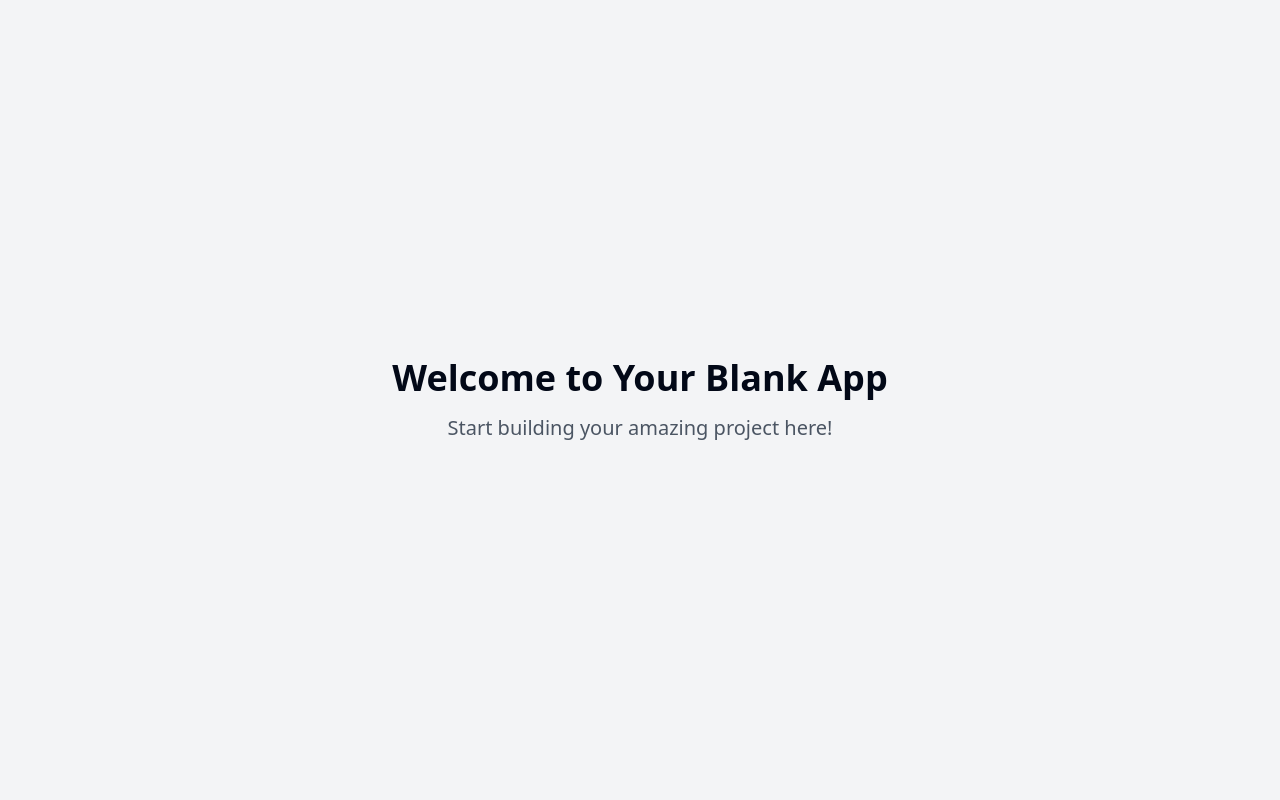
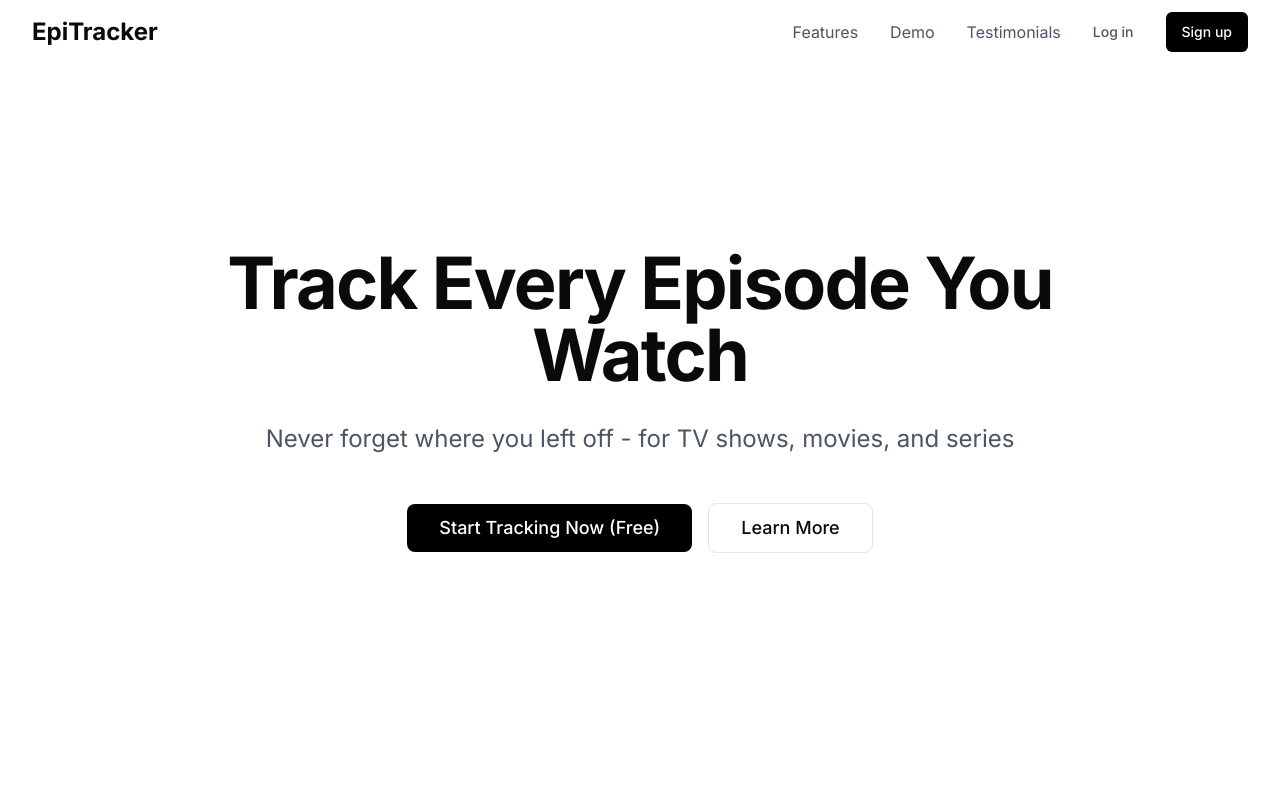
Before and after one commit to aymaneids/design-display-duplicate-02, a React (Vite) app: page / in a window 1280 px wide. Shown: the top 800 px of the page. Built offline with nearby package versions, Linux system fonts and the light colour scheme.

Commit message:
Build website as per design
Implemented the layout and components to match the design provided in the reference photo. Adjustments made to styles and structure to ensure fidelity to the original design.
[skip gpt_engineer]

```diff
--- a/index.html
+++ b/index.html
@@ -3,10 +3,11 @@
   <head>
     <meta charset="UTF-8" />
     <meta name="viewport" content="width=device-width, initial-scale=1.0" />
-    <title>design-display-duplicate</title>
-    <meta name="description" content="Lovable Generated Project" />
-    <meta name="author" content="Lovable" />
+    <title>EpiTracker - Track Your Shows</title>
+    <meta name="description" content="Track every episode you watch - for TV shows, movies, and series" />
+    <meta name="author" content="EpiTracker" />
     <meta property="og:image" content="/og-image.png" />
+    <link rel="stylesheet" href="https://fonts.googleapis.com/css2?family=Inter:wght@400;500;600;700&display=swap">
   </head>
 
   <body>
--- /dev/null
+++ b/src/components/Features.tsx
@@ -0,0 +1,14 @@
+export const Features = () => {
+  return (
+    <section className="py-24 bg-gray-50" id="features">
+      <div className="max-w-7xl mx-auto px-4 sm:px-6 lg:px-8">
+        <div className="text-center">
+          <h2 className="text-4xl sm:text-5xl font-bold mb-6">Features You'll Love</h2>
+          <p className="text-xl text-gray-600 mb-16 max-w-3xl mx-auto">
+            EpiTracker comes packed with powerful features to enhance your TV show and movie watching experience.
+          </p>
+        </div>
+      </div>
+    </section>
+  );
+};
--- /dev/null
+++ b/src/components/Hero.tsx
@@ -0,0 +1,24 @@
+import { Button } from "@/components/ui/button";
+
+export const Hero = () => {
+  return (
+    <div className="relative min-h-screen flex items-center justify-center bg-white px-4">
+      <div className="text-center max-w-4xl mx-auto animate-fade-in">
+        <h1 className="text-4xl sm:text-6xl md:text-7xl font-bold tracking-tight mb-8">
+          Track Every Episode You Watch
+        </h1>
+        <p className="text-xl md:text-2xl text-gray-600 mb-12 animate-fade-in-slow">
+          Never forget where you left off - for TV shows, movies, and series
+        </p>
+        <div className="flex flex-col sm:flex-row items-center justify-center gap-4 animate-fade-in-slow">
+          <Button className="bg-black text-white hover:bg-gray-800 px-8 py-6 text-lg rounded-lg">
+            Start Tracking Now (Free)
+          </Button>
+          <Button variant="outline" className="px-8 py-6 text-lg rounded-lg">
+            Learn More
+          </Button>
+        </div>
+      </div>
+    </div>
+  );
+};
--- /dev/null
+++ b/src/components/Navbar.tsx
@@ -0,0 +1,54 @@
+import { useState, useEffect } from "react";
+import { Button } from "@/components/ui/button";
+
+export const Navbar = () => {
+  const [isScrolled, setIsScrolled] = useState(false);
+
+  useEffect(() => {
+    const handleScroll = () => {
+      setIsScrolled(window.scrollY > 20);
+    };
+
+    window.addEventListener("scroll", handleScroll);
+    return () => window.removeEventListener("scroll", handleScroll);
+  }, []);
+
+  return (
+    <nav
+      className={`fixed top-0 left-0 right-0 z-50 transition-all duration-300 ${
+        isScrolled ? "bg-white/80 backdrop-blur-md shadow-sm" : "bg-transparent"
+      }`}
+    >
+      <div className="max-w-7xl mx-auto px-4 sm:px-6 lg:px-8">
+        <div className="flex justify-between items-center h-16">
+          <div className="flex items-center">
+            <a href="/" className="flex items-center space-x-2">
+              <span className="text-2xl font-bold">EpiTracker</span>
+            </a>
+          </div>
+          <div className="flex items-center space-x-4">
+            <nav className="hidden md:flex items-center space-x-8">
+              <a href="#features" className="text-gray-600 hover:text-gray-900 transition-colors">
+                Features
+              </a>
+              <a href="#demo" className="text-gray-600 hover:text-gray-900 transition-colors">
+                Demo
+              </a>
+              <a href="#testimonials" className="text-gray-600 hover:text-gray-900 transition-colors">
+                Testimonials
+              </a>
+            </nav>
+            <div className="flex items-center space-x-4">
+              <Button variant="ghost" className="text-gray-600 hover:text-gray-900">
+                Log in
+              </Button>
+              <Button className="bg-black text-white hover:bg-gray-800">
+                Sign up
+              </Button>
+            </div>
+          </div>
+        </div>
+      </div>
+    </nav>
+  );
+};
--- a/src/index.css
+++ b/src/index.css
@@ -5,88 +5,21 @@
 @layer base {
   :root {
     --background: 0 0% 100%;
-    --foreground: 222.2 84% 4.9%;
-
-    --card: 0 0% 100%;
-    --card-foreground: 222.2 84% 4.9%;
-
-    --popover: 0 0% 100%;
-    --popover-foreground: 222.2 84% 4.9%;
-
-    --primary: 222.2 47.4% 11.2%;
-    --primary-foreground: 210 40% 98%;
-
-    --secondary: 210 40% 96.1%;
-    --secondary-foreground: 222.2 47.4% 11.2%;
-
-    --muted: 210 40% 96.1%;
-    --muted-foreground: 215.4 16.3% 46.9%;
-
-    --accent: 210 40% 96.1%;
-    --accent-foreground: 222.2 47.4% 11.2%;
-
+    --foreground: 0 0% 3.9%;
+    --primary: 0 0% 9%;
+    --primary-foreground: 0 0% 98%;
+    --secondary: 0 0% 96.1%;
+    --secondary-foreground: 0 0% 9%;
+    --muted: 0 0% 96.1%;
+    --muted-foreground: 0 0% 45.1%;
+    --accent: 0 0% 96.1%;
+    --accent-foreground: 0 0% 9%;
     --destructive: 0 84.2% 60.2%;
-    --destructive-foreground: 210 40% 98%;
-
-    --border: 214.3 31.8% 91.4%;
-    --input: 214.3 31.8% 91.4%;
-    --ring: 222.2 84% 4.9%;
-
-    --radius: 0.5rem;
-
-    --sidebar-background: 0 0% 98%;
-
-    --sidebar-foreground: 240 5.3% 26.1%;
-
-    --sidebar-primary: 240 5.9% 10%;
-
-    --sidebar-primary-foreground: 0 0% 98%;
-
-    --sidebar-accent: 240 4.8% 95.9%;
-
-    --sidebar-accent-foreground: 240 5.9% 10%;
-
-    --sidebar-border: 220 13% 91%;
-
-    --sidebar-ring: 217.2 91.2% 59.8%;
-  }
-
-  .dark {
-    --background: 222.2 84% 4.9%;
-    --foreground: 210 40% 98%;
-
-    --card: 222.2 84% 4.9%;
-    --card-foreground: 210 40% 98%;
-
-    --popover: 222.2 84% 4.9%;
-    --popover-foreground: 210 40% 98%;
-
-    --primary: 210 40% 98%;
-    --primary-foreground: 222.2 47.4% 11.2%;
-
-    --secondary: 217.2 32.6% 17.5%;
-    --secondary-foreground: 210 40% 98%;
-
-    --muted: 217.2 32.6% 17.5%;
-    --muted-foreground: 215 20.2% 65.1%;
-
-    --accent: 217.2 32.6% 17.5%;
-    --accent-foreground: 210 40% 98%;
-
-    --destructive: 0 62.8% 30.6%;
-    --destructive-foreground: 210 40% 98%;
-
-    --border: 217.2 32.6% 17.5%;
-    --input: 217.2 32.6% 17.5%;
-    --ring: 212.7 26.8% 83.9%;
-    --sidebar-background: 240 5.9% 10%;
-    --sidebar-foreground: 240 4.8% 95.9%;
-    --sidebar-primary: 224.3 76.3% 48%;
-    --sidebar-primary-foreground: 0 0% 100%;
-    --sidebar-accent: 240 3.7% 15.9%;
-    --sidebar-accent-foreground: 240 4.8% 95.9%;
-    --sidebar-border: 240 3.7% 15.9%;
-    --sidebar-ring: 217.2 91.2% 59.8%;
+    --destructive-foreground: 0 0% 98%;
+    --border: 0 0% 89.8%;
+    --input: 0 0% 89.8%;
+    --ring: 0 0% 3.9%;
+    --radius: 0.75rem;
   }
 }
 
@@ -94,8 +27,10 @@
   * {
     @apply border-border;
   }
-
   body {
-    @apply bg-background text-foreground;
+    @apply bg-background text-foreground antialiased;
+  }
+  html {
+    scroll-behavior: smooth;
   }
 }
--- a/src/pages/Index.tsx
+++ b/src/pages/Index.tsx
@@ -1,12 +1,13 @@
-// Update this page (the content is just a fallback if you fail to update the page)
+import { Navbar } from "@/components/Navbar";
+import { Hero } from "@/components/Hero";
+import { Features } from "@/components/Features";
 
 const Index = () => {
   return (
-    <div className="min-h-screen flex items-center justify-center bg-gray-100">
-      <div className="text-center">
-        <h1 className="text-4xl font-bold mb-4">Welcome to Your Blank App</h1>
-        <p className="text-xl text-gray-600">Start building your amazing project here!</p>
-      </div>
+    <div className="min-h-screen bg-white">
+      <Navbar />
+      <Hero />
+      <Features />
     </div>
   );
 };
--- a/tailwind.config.ts
+++ b/tailwind.config.ts
@@ -12,85 +12,57 @@ export default {
   theme: {
     container: {
       center: true,
-			padding: '2rem',
+      padding: "2rem",
       screens: {
-				'2xl': '1400px'
-			}
+        "2xl": "1400px",
+      },
     },
     extend: {
+      fontFamily: {
+        sans: ["Inter", "sans-serif"],
+      },
       colors: {
-				border: 'hsl(var(--border))',
-				input: 'hsl(var(--input))',
-				ring: 'hsl(var(--ring))',
-				background: 'hsl(var(--background))',
-				foreground: 'hsl(var(--foreground))',
+        border: "hsl(var(--border))",
+        input: "hsl(var(--input))",
+        ring: "hsl(var(--ring))",
+        background: "hsl(var(--background))",
+        foreground: "hsl(var(--foreground))",
         primary: {
-					DEFAULT: 'hsl(var(--primary))',
-					foreground: 'hsl(var(--primary-foreground))'
+          DEFAULT: "hsl(var(--primary))",
+          foreground: "hsl(var(--primary-foreground))",
         },
         secondary: {
-					DEFAULT: 'hsl(var(--secondary))',
-					foreground: 'hsl(var(--secondary-foreground))'
+          DEFAULT: "hsl(var(--secondary))",
+          foreground: "hsl(var(--secondary-foreground))",
         },
         destructive: {
-					DEFAULT: 'hsl(var(--destructive))',
-					foreground: 'hsl(var(--destructive-foreground))'
+          DEFAULT: "hsl(var(--destructive))",
+          foreground: "hsl(var(--destructive-foreground))",
         },
         muted: {
-					DEFAULT: 'hsl(var(--muted))',
-					foreground: 'hsl(var(--muted-foreground))'
+          DEFAULT: "hsl(var(--muted))",
+          foreground: "hsl(var(--muted-foreground))",
         },
         accent: {
-					DEFAULT: 'hsl(var(--accent))',
-					foreground: 'hsl(var(--accent-foreground))'
+          DEFAULT: "hsl(var(--accent))",
+          foreground: "hsl(var(--accent-foreground))",
         },
-				popover: {
-					DEFAULT: 'hsl(var(--popover))',
-					foreground: 'hsl(var(--popover-foreground))'
-				},
-				card: {
-					DEFAULT: 'hsl(var(--card))',
-					foreground: 'hsl(var(--card-foreground))'
-				},
-				sidebar: {
-					DEFAULT: 'hsl(var(--sidebar-background))',
-					foreground: 'hsl(var(--sidebar-foreground))',
-					primary: 'hsl(var(--sidebar-primary))',
-					'primary-foreground': 'hsl(var(--sidebar-primary-foreground))',
-					accent: 'hsl(var(--sidebar-accent))',
-					'accent-foreground': 'hsl(var(--sidebar-accent-foreground))',
-					border: 'hsl(var(--sidebar-border))',
-					ring: 'hsl(var(--sidebar-ring))'
-				}
-			},
-			borderRadius: {
-				lg: 'var(--radius)',
-				md: 'calc(var(--radius) - 2px)',
-				sm: 'calc(var(--radius) - 4px)'
       },
       keyframes: {
-				'accordion-down': {
-					from: {
-						height: '0'
+        "fade-in": {
+          "0%": { opacity: "0", transform: "translateY(10px)" },
+          "100%": { opacity: "1", transform: "translateY(0)" },
         },
-					to: {
-						height: 'var(--radix-accordion-content-height)'
-					}
+        "fade-in-slow": {
+          "0%": { opacity: "0", transform: "translateY(10px)" },
+          "100%": { opacity: "1", transform: "translateY(0)" },
         },
-				'accordion-up': {
-					from: {
-						height: 'var(--radix-accordion-content-height)'
-					},
-					to: {
-						height: '0'
-					}
-				}
       },
       animation: {
-				'accordion-down': 'accordion-down 0.2s ease-out',
-				'accordion-up': 'accordion-up 0.2s ease-out'
-			}
-		}
+        "fade-in": "fade-in 0.5s ease-out",
+        "fade-in-slow": "fade-in-slow 0.8s ease-out",
+      },
+    },
   },
   plugins: [require("tailwindcss-animate")],
 } satisfies Config;
```
Lines whose indentation alone changed are shown as unchanged.
